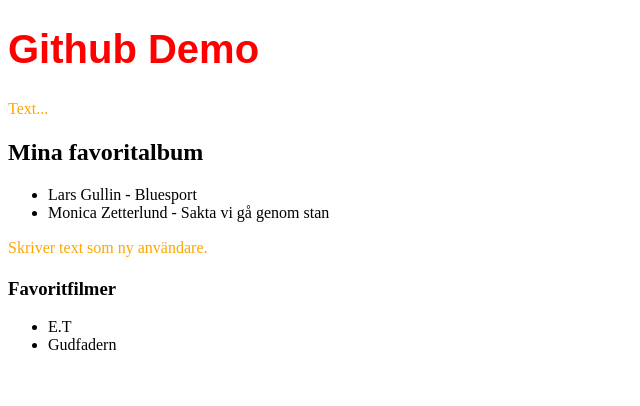
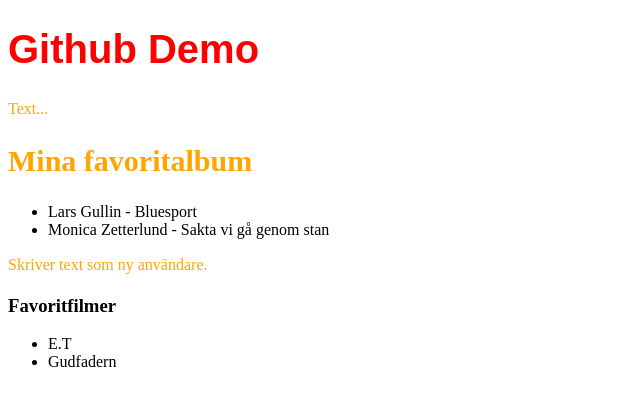
Before and after one commit to jryjson/github-demo-20240202, a plain HTML site: page index.html in a window 1280 px wide. Shown: the whole page, without its empty margins (0-640 px from the left). Drawn offline with Linux system fonts and the light colour scheme.

Commit message:
Edit CSS h2

```diff
--- a/css/style.css
+++ b/css/style.css
@@ -8,3 +8,7 @@ p{
     font-size: 14 px;
     line-height: 130%;
 }
+h2{
+    color: orange;
+    font-size: 30px;
+}
```
